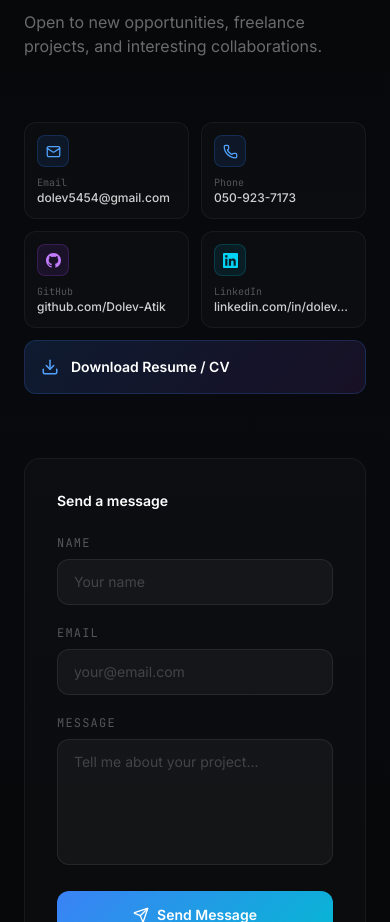
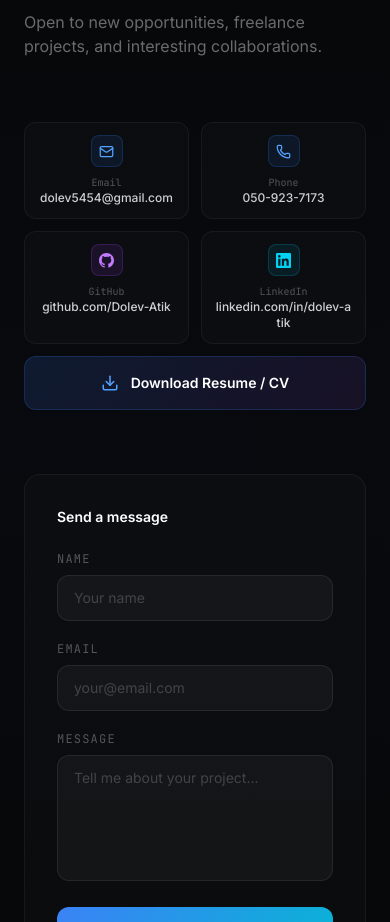
Before and after one commit to DolevAtik/Dolev_Portfolio, a React (Vite) app: page / in a window 390 px wide. Shown: the part 8120-9042 px from the top of the page. Built offline with nearby package versions, Linux system fonts and the light colour scheme.

Commit message:
Center contact cards and resume download button on mobile.
Horizontally center the contact link grid with centered card content for a cleaner mobile layout.

Co-authored-by: Cursor <cursoragent@cursor.com>

```diff
--- a/src/components/Contact.tsx
+++ b/src/components/Contact.tsx
@@ -61,13 +61,13 @@ export default function Contact() {
 
         <div className="grid lg:grid-cols-2 gap-16">
           {/* Left: links */}
-          <div>
+          <div className="mx-auto w-full max-w-lg lg:mx-0 lg:max-w-none">
             <div className="grid grid-cols-2 gap-3 mb-3">
               {contactLinks.map((link, i) => {
                 const Icon = link.icon
                 const content = (
                   <motion.div
-                    className="flex flex-col gap-2 p-3 md:p-4 rounded-xl group h-full"
+                    className="flex flex-col items-center text-center gap-2 p-3 md:p-4 rounded-xl group h-full"
                     style={{ background: 'rgba(255,255,255,0.02)', border: '1px solid rgba(255,255,255,0.05)' }}
                     whileHover={{ scale: 1.02, borderColor: 'rgba(59,130,246,0.15)' }}
                     transition={{ duration: 0.2 }}
@@ -78,7 +78,7 @@ export default function Contact() {
                     </div>
                     <div>
                       <div className="text-[10px] md:text-xs text-white/30 font-mono">{link.label}</div>
-                      <div className="text-xs md:text-sm font-medium text-white/80 group-hover:text-white transition-colors truncate">{link.value}</div>
+                      <div className="text-xs md:text-sm font-medium text-white/80 group-hover:text-white transition-colors break-all">{link.value}</div>
                     </div>
                   </motion.div>
                 )
@@ -99,7 +99,7 @@ export default function Contact() {
               <motion.a
                 href="/cv.pdf"
                 download
-                className="flex items-center gap-3 p-4 rounded-xl text-sm font-semibold text-white"
+                className="flex items-center justify-center gap-3 p-4 rounded-xl text-sm font-semibold text-white w-full"
                 style={{ background: 'linear-gradient(135deg, rgba(59,130,246,0.15), rgba(168,85,247,0.1))', border: '1px solid rgba(59,130,246,0.2)' }}
                 whileHover={{ scale: 1.02 }}
                 whileTap={{ scale: 0.98 }}
```
